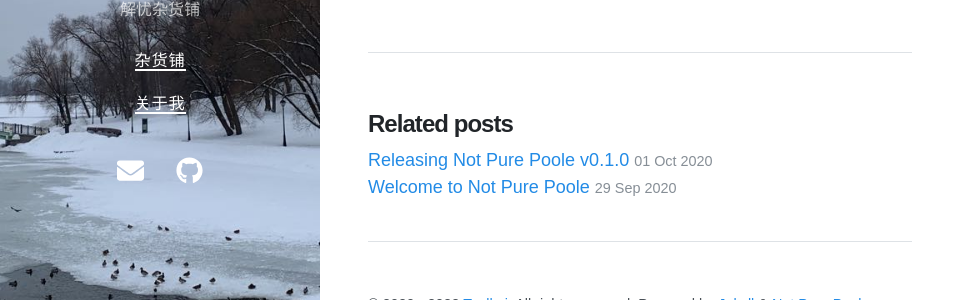
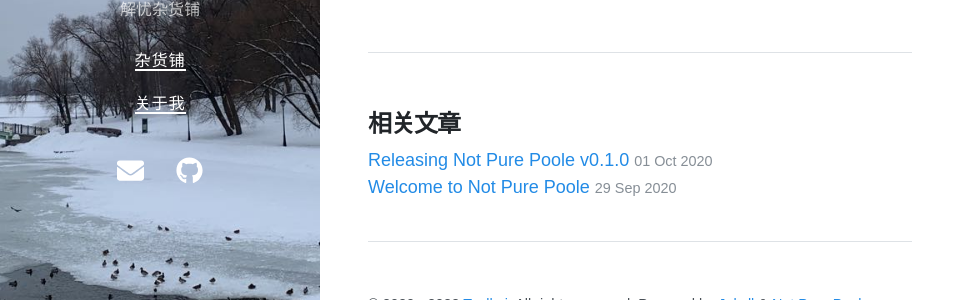
Before and after one commit to toplhy/toplhy.github.io, a Jekyll site: the page built from _posts/2020-10-02-testing-mathjax.md, in a window 1280 px wide. Shown: the part 429-729 px from the top of the page, without its empty margins (0-955 px from the left). Built offline with Jekyll 4.4.1, drawn with Linux system fonts in a browser that asks for light colours; nearby versions of some CDN libraries.

Commit message:
Update post.html

```diff
--- a/_layouts/post.html
+++ b/_layouts/post.html
@@ -38,7 +38,7 @@ layout: default
 
 {% if site.related_posts != empty %}
 <aside class="related">
-  <h2>Related posts</h2>
+  <h2>相关文章</h2>
   <ul class="related-posts">
     {% for post in site.related_posts limit:3 %}
       <li>
```
